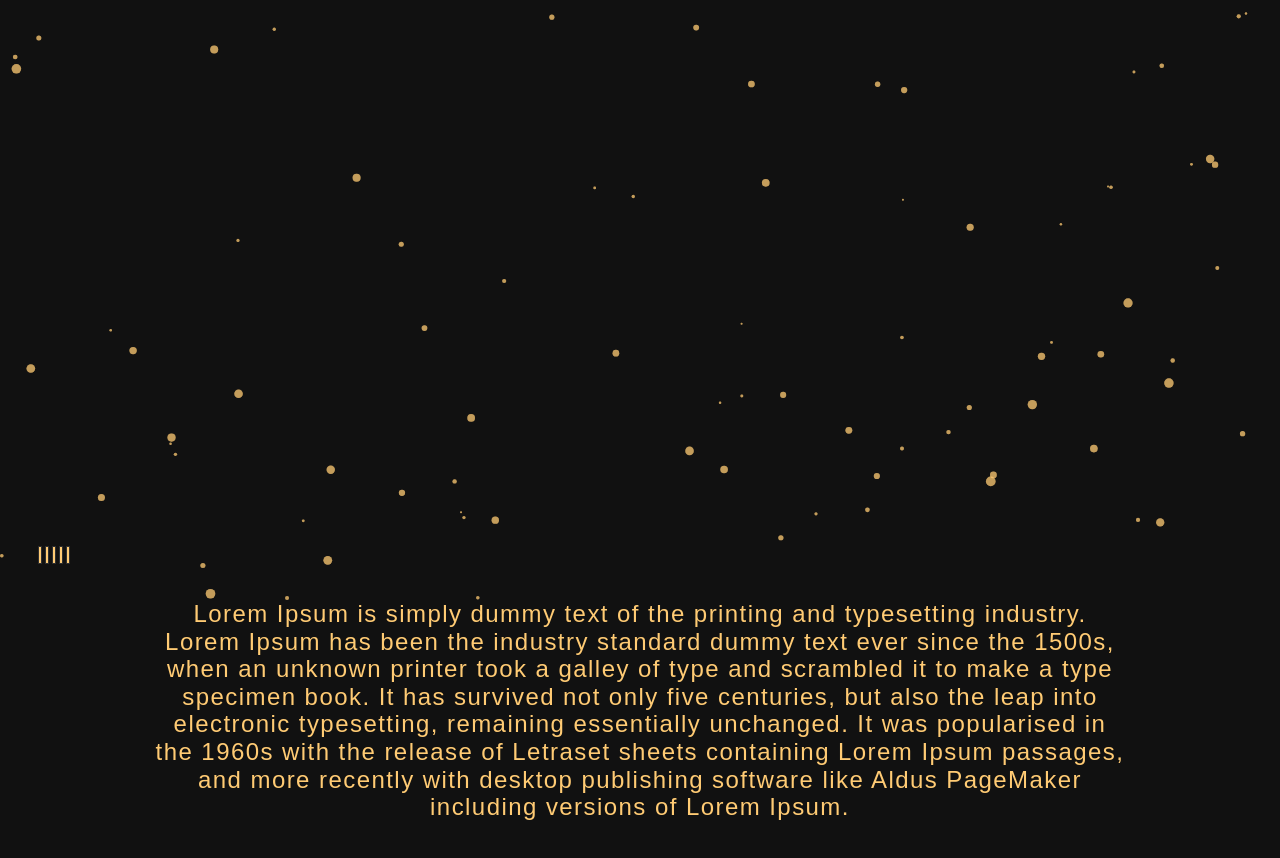
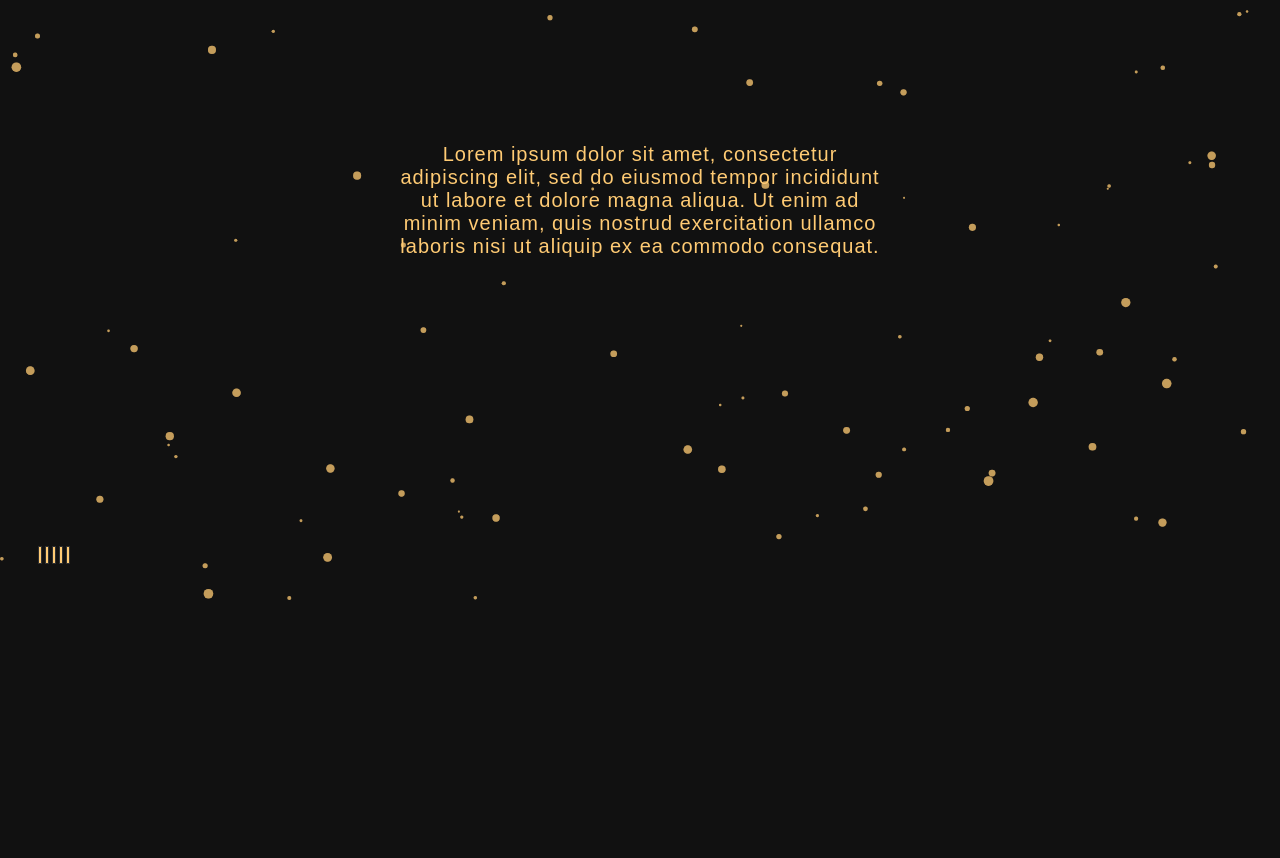
Before and after one commit to wildanazz/code-zero, a React (Create React App) app in the folder client/: page / in a window 1280 px wide. Shown: the part 200-1058 px from the top of the page. After the commit the page ends 800 px from the top, so only its background shows below. Built offline with nearby package versions, Linux system fonts and the light colour scheme; a web font is replaced by a local one.

Commit message:
Added content component

```diff
--- /dev/null
+++ b/client/src/components/ContentCard/ContentCard.tsx
@@ -0,0 +1,27 @@
+import styled from 'styled-components';
+
+interface ContentCardProps {
+  styles?: {
+    position?: string;
+    height?: string;
+    width?: string;
+  };
+  children?: React.ReactNode;
+}
+
+const StyledContentCard = styled.div<ContentCardProps>`
+  position: ${({ styles }) => styles?.position};
+  height: ${({ styles }) => styles?.height};
+  width: ${({ styles }) => styles?.width};
+`;
+
+function ContentCard({ styles, children }: ContentCardProps): JSX.Element {
+  return <StyledContentCard styles={styles}>{children}</StyledContentCard>;
+}
+
+ContentCard.defaultProps = {
+  styles: {},
+  children: null,
+};
+
+export default ContentCard;
--- /dev/null
+++ b/client/src/components/ContentDetail/ContentDetail.tsx
@@ -0,0 +1,40 @@
+import styled from 'styled-components';
+
+interface ContentDetailProps {
+  styles?: {
+    position?: string;
+    top?: string;
+    left?: string;
+    transform?: string;
+  };
+  children?: React.ReactNode;
+}
+
+const StyledContentDetail = styled.div<ContentDetailProps>`
+  position: ${({ styles }) => styles?.position};
+  top: ${({ styles }) => styles?.top};
+  left: ${({ styles }) => styles?.left};
+  transform: ${({ styles }) => styles?.transform};
+`;
+
+const StyledParagraph = styled.p`
+  font-size: 1.25em;
+  color: #ffcb74;
+  letter-spacing: 0.05em;
+  text-align: center;
+`;
+
+function ContentDetail({ styles, children }: ContentDetailProps): JSX.Element {
+  return (
+    <StyledContentDetail styles={styles}>
+      <StyledParagraph>{children}</StyledParagraph>
+    </StyledContentDetail>
+  );
+}
+
+ContentDetail.defaultProps = {
+  styles: {},
+  children: null,
+};
+
+export default ContentDetail;
--- a/client/src/components/Home/Home.scss
+++ /dev/null
@@ -1,40 +0,0 @@
-.layout {
-  display: block;
-  position: relative;
-  width: 100%;
-  z-index: 1;
-  overflow-x: hidden;
-}
-
-.layout .container {
-  padding: 0 20px;
-  margin-left: auto;
-  margin-right: auto;
-  max-width: 60.625em;
-}
-
-.layout .container .header {
-  height: 100vh;
-  width: 100%;
-  text-align: center;
-  position: relative;
-}
-
-.layout .container .content-body {
-  margin-top: 0;
-  margin-bottom: 0;
-}
-
-.layout .container .content-body .mission-content {
-  position: relative;
-  padding-bottom: 20vh;
-}
-
-.paragraph {
-  font-size: 1.5rem;
-  padding: 0 0 15px 0;
-  margin: 0;
-  text-align: center;
-  letter-spacing: 0.06em;
-  color: #ffcb74;
-}
--- a/client/src/components/Home/Home.tsx
+++ b/client/src/components/Home/Home.tsx
@@ -1,35 +1,44 @@
-import './Home.scss';
+import styled from 'styled-components';
+import ContentCard from '../ContentCard/ContentCard';
+import ContentDetail from '../ContentDetail/ContentDetail';
 
-function Main(): JSX.Element {
+const StyledHome = styled.div`
+  position: relative;
+  width: 100%;
+  z-index: 1;
+  padding: 0 20px;
+  margin: auto;
+  max-width: 60.625em;
+  overflow-x: hidden;
+`;
+
+function Home(): JSX.Element {
   return (
-    <div className="layout">
-      <div className="container">
-        <div className="header" />
-        <div className="content-body">
-          <div className="page-content">
-            <div className="mission-content">
-              <div className="mission-phases">
-                <div className="our-mission">
-                  <p className="paragraph">
-                    Lorem Ipsum is simply dummy text of the printing and
-                    typesetting industry. Lorem Ipsum has been the industry
-                    standard dummy text ever since the 1500s, when an unknown
-                    printer took a galley of type and scrambled it to make a
-                    type specimen book. It has survived not only five centuries,
-                    but also the leap into electronic typesetting, remaining
-                    essentially unchanged. It was popularised in the 1960s with
-                    the release of Letraset sheets containing Lorem Ipsum
-                    passages, and more recently with desktop publishing software
-                    like Aldus PageMaker including versions of Lorem Ipsum.
-                  </p>
-                </div>
-              </div>
-            </div>
-          </div>
-        </div>
-      </div>
-    </div>
+    <StyledHome>
+      <ContentCard
+        styles={{
+          position: 'relative',
+          height: '100vh',
+          width: '100%',
+        }}
+      >
+        <ContentDetail
+          styles={{
+            position: 'absolute',
+            top: '50%',
+            left: '50%',
+            transform: 'translate(-50%, -50%)',
+          }}
+        >
+          Lorem ipsum dolor sit amet, consectetur adipiscing elit, sed do
+          eiusmod tempor incididunt ut labore et dolore magna aliqua. Ut enim ad
+          minim veniam, quis nostrud exercitation ullamco laboris nisi ut
+          aliquip ex ea commodo consequat.
+        </ContentDetail>
+      </ContentCard>
+      <ContentCard />
+    </StyledHome>
   );
 }
 
-export default Main;
+export default Home;
```
